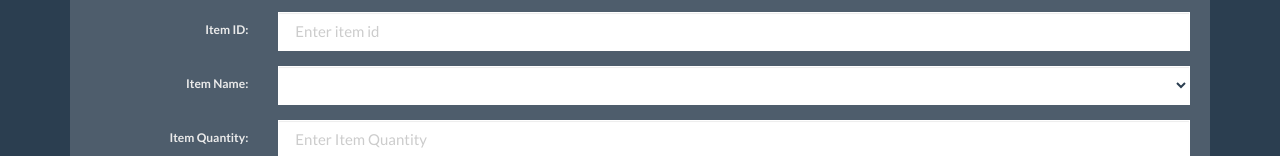
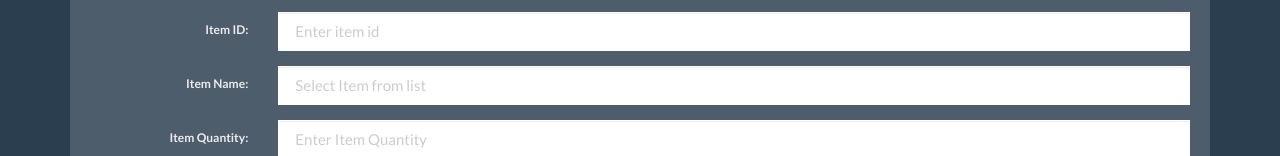
Before and after one commit to prateeksab/shopcarts, a plain HTML site: page service/static/index.html in a window 1280 px wide. Shown: the part 519-675 px from the top of the page. Drawn offline with Linux system fonts and the light colour scheme; files that its build step writes are made by us from their sources; files whose address does not match are found by name.

Commit message:
Item name Input updated in UI

```diff
--- a/service/static/index.html
+++ b/service/static/index.html
@@ -89,13 +89,8 @@
               <div class="form-group">
                 <label class="control-label col-sm-2" for="item_name_label">Item Name:</label>
                 <div class="col-sm-10">
-                  <select class="form-control" id="item_name_input"placeholder="Select Item from list">
-                    <option value="item_none" selected></option>
-                    <option value="item_dog">Item_Dog</option>
-                      <option value="item_cat">Item_Cat</option>
-                      <option value="item_house">Item_House</option>
-                      <option value="item_pipe">Item_Pipe</option>
-                  </select>
+                  <input type="text" class="form-control" id="item_name_input"placeholder="Select Item from list">
+
                 </div>
               </div>
               <div class="form-group">
```
